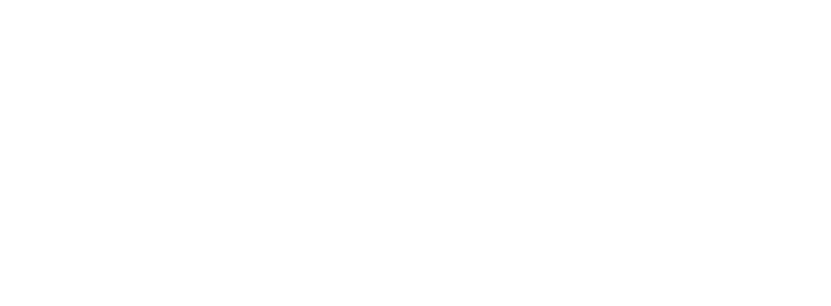
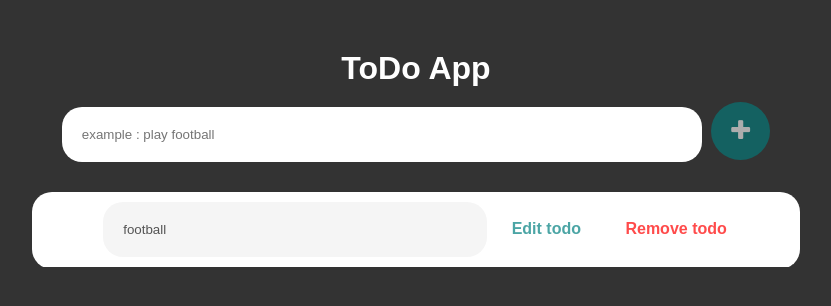
Before and after one commit to GSG-G8/todo-app-mariam, a website: page index.html in a window 1280 px wide. Shown: the whole page, without its empty margins (224-1055 px from the left). Drawn offline with Linux system fonts and the light colour scheme.

Commit message:
make layout relates #1

```diff
--- a/css/style.css
+++ b/css/style.css
@@ -0,0 +1,105 @@
+*{
+    padding: 0px;
+    margin: 0px;
+
+    text-align: center;
+    box-sizing: border-box;
+}
+body{
+    background-color: #333;
+      font-family:'Raleway', sans-serif;
+}
+.header__h1__title{
+    color: white;
+    margin-top: 50px;
+}
+.input__description{
+    text-align: left;
+    width: 50%;
+    margin-top: 20px;
+    padding: 20px;
+    border-radius: 20px;
+    border: none;
+    margin-bottom: 30px;
+}
+.button-addTodo{
+    border-radius: 50%;
+    background-color: teal;
+    color: white;
+    padding: 15px;
+    padding-left: 20px;
+    padding-right: 20px;
+    font-size: 1.5rem;
+    border: none;
+    margin-left: 5px;
+    opacity: .6;
+    cursor: pointer;
+}
+.button-addTodo:hover{
+    opacity: 1;
+}
+.container{
+    width: 60%;
+    border-radius: 20px;
+    margin: auto;
+    background-color: white;
+}
+.todo_item{
+    border-bottom:2px solid #333;
+}
+.input__todo{
+    text-align: left;
+    padding: 20px;
+    border: none;
+    border-radius:20px;
+    background-color:whitesmoke;
+    margin-left: 18px;
+    width: 50%;
+    margin-top: 10px;
+    margin-bottom: 10px;
+}
+.button_edit{
+    padding: 20px;
+    border: none;
+    color:teal;
+    background-color:white;
+    font-weight: 800;
+    font-size: 1rem;
+    cursor: pointer;
+    border-radius:20px;
+    opacity: .7;
+}
+.button_delete{
+    border-radius:20px;
+    padding: 20px;
+    border: none;
+    color:red;
+    background-color:white;
+    font-weight: 800;
+    font-size: 1rem;
+    cursor: pointer;
+    opacity: .7;
+}
+.button_edit:hover,.button_delete:hover{
+    opacity: 1;
+}
+@media(max-width:1000px){
+    .container{
+        width: 70%;
+
+    }
+    .input__todo{
+        width:90%;
+        margin-left:0px;
+    }
+    .button_edit{
+        padding: 5px;
+        font-size: .9rem;
+
+    }
+    .button_delete{
+        padding: 0px;
+        font-size: .9rem;
+    }
+
+}
--- a/index.html
+++ b/index.html
@@ -8,11 +8,24 @@
     <link rel="stylesheet" href="css/style.css">
 </head>
 <body>
-    <main>
+  <main>
+    <header>
+        <h1 class="header__h1__title">ToDo App</h1>
+    </header>
+    <div class="input__group">
+        <input type="text" class="input__description" placeholder="example : play football">
+        <button class="button-addTodo"><i class="fa fa-plus"></i></button>
+    </div>
 
+    <div class="container">
+        <div class="todo_item">
+            <input class="input__todo" type="text" disabled value="football">
+            <button class="button_edit">Edit todo</button>
+            <button class="button_delete">Remove todo</button>
+        </div>
 
-
-    </main>
+   </div>
+   </main>
 
 </body>
 </html>
```
